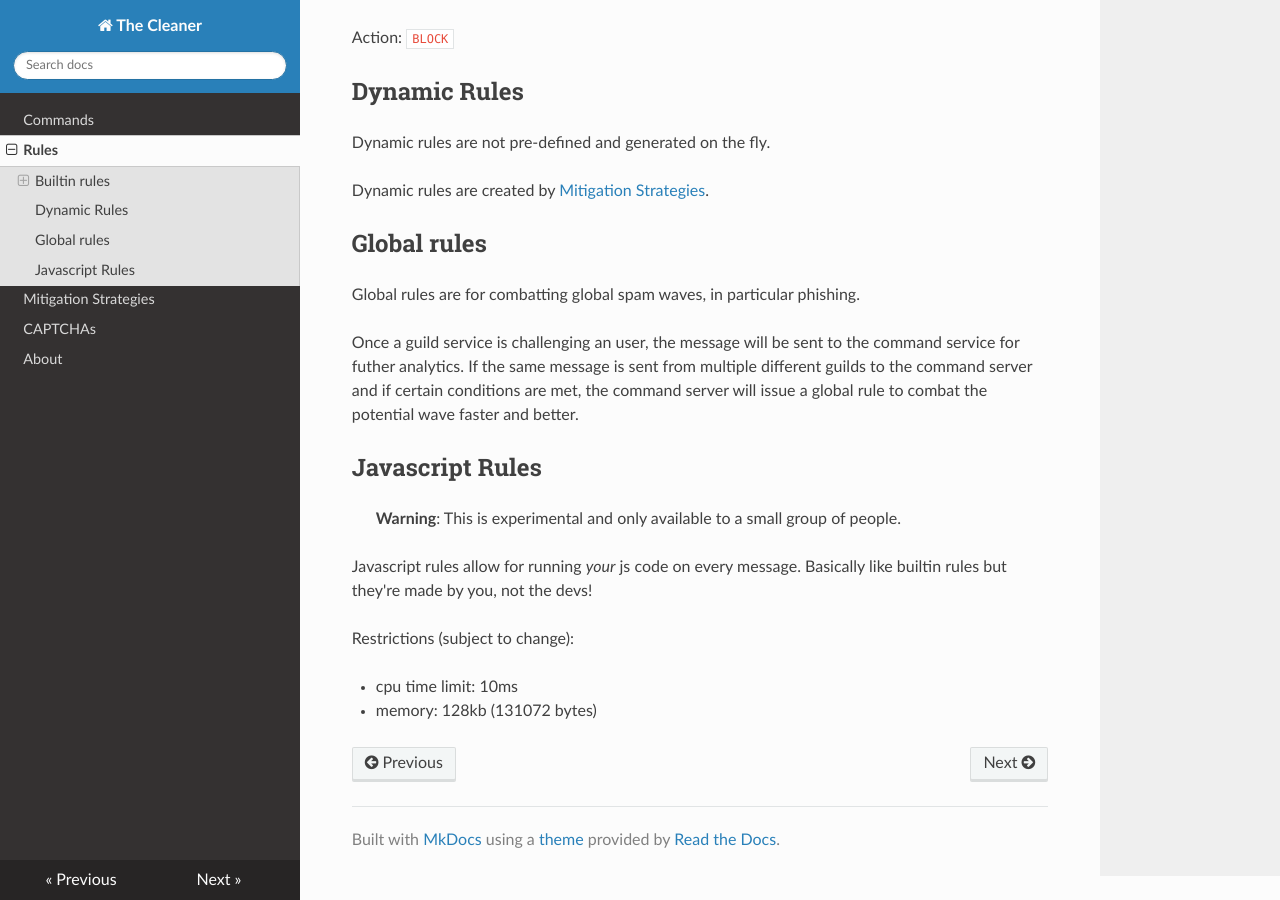
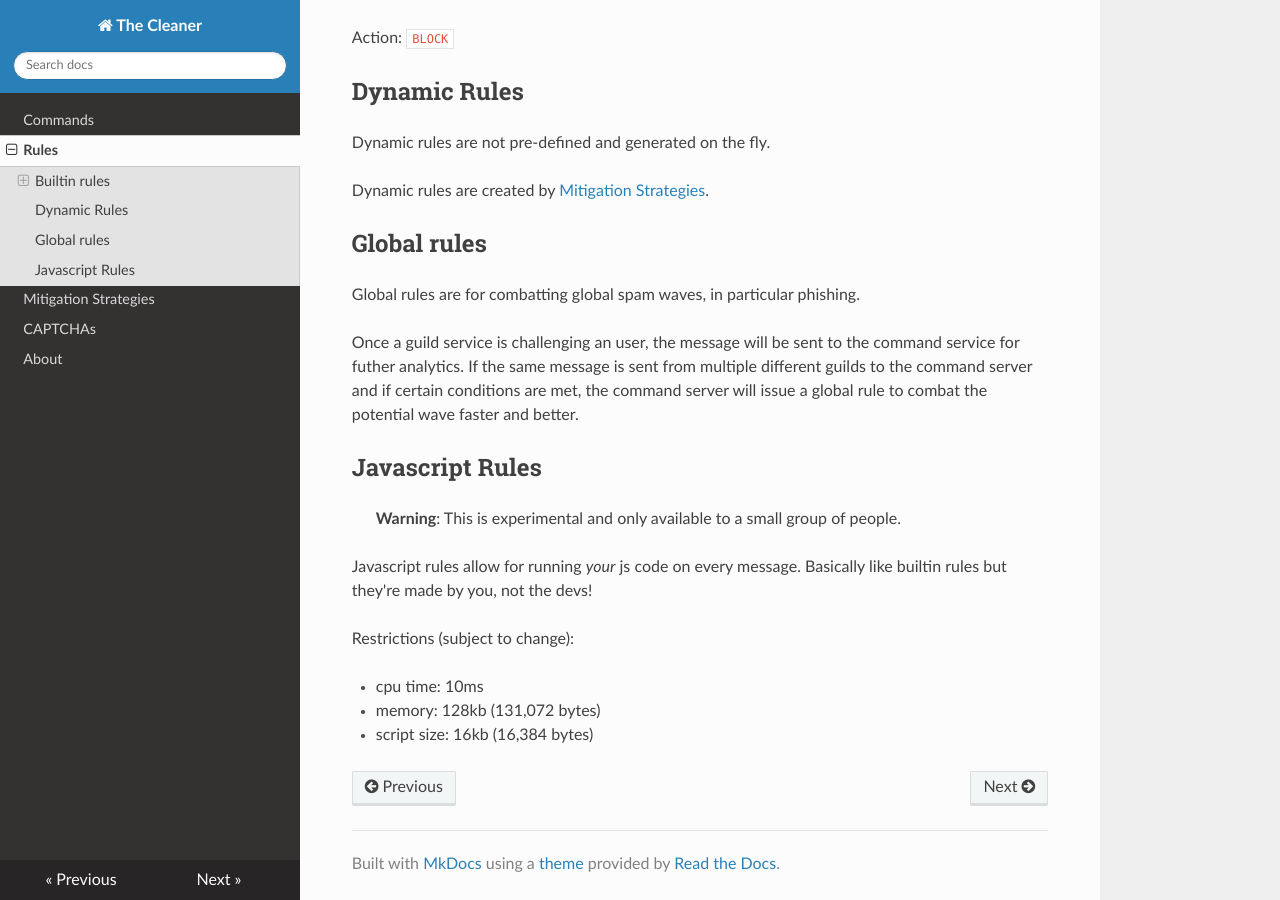
Before and after one commit to cleaner-bot/website, an MkDocs documentation site: the page built from docs/rules.md, in a window 1280 px wide and 900 px high, scrolled down 1904 px. Built offline with MkDocs 1.6.1, drawn with Linux system fonts in a browser that asks for light colours; nearby versions of some CDN libraries.

Commit message:
document script size limit

```diff
--- a/docs/rules.md
+++ b/docs/rules.md
@@ -111,5 +111,6 @@ Basically like builtin rules but they're made by you, not the devs!
 
 Restrictions (subject to change):
 
-- cpu time limit: 10ms
-- memory: 128kb (131072 bytes)
+- cpu time: 10ms
+- memory: 128kb (131,072 bytes)
+- script size: 16kb (16,384 bytes)
```
